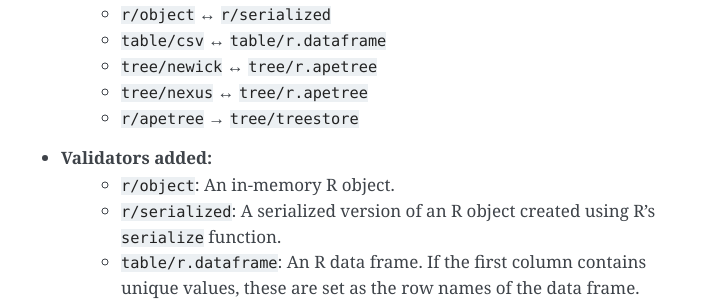
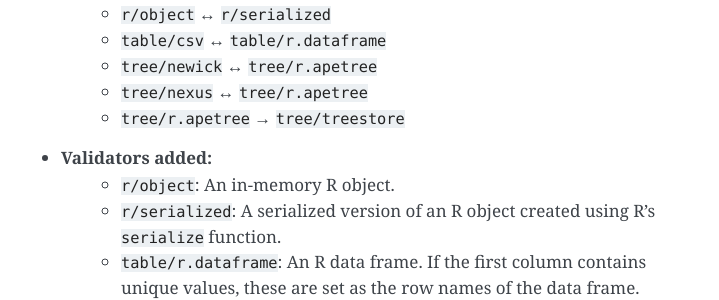
Before and after one commit to girder/girder_worker, a Sphinx documentation site: the page built from docs/plugins.rst, in a window 1280 px wide and 900 px high, scrolled down 2349 px. Shown: the part 150-450 px from the top of the window, without its empty margins (389-1108 px from the left). Built offline with Sphinx 7.4.7, drawn with Linux system fonts in a browser that asks for light colours.

Commit message:
Small fix to R plugin docs

```diff
--- a/docs/plugins.rst
+++ b/docs/plugins.rst
@@ -116,7 +116,7 @@ R
     * ``table/csv`` |ba| ``table/r.dataframe``
     * ``tree/newick`` |ba| ``tree/r.apetree``
     * ``tree/nexus`` |ba| ``tree/r.apetree``
-    * ``r/apetree`` |ra| ``tree/treestore``
+    * ``tree/r.apetree`` |ra| ``tree/treestore``
 
 * **Validators added:**
     * ``r/object``: An in-memory R object.
```
